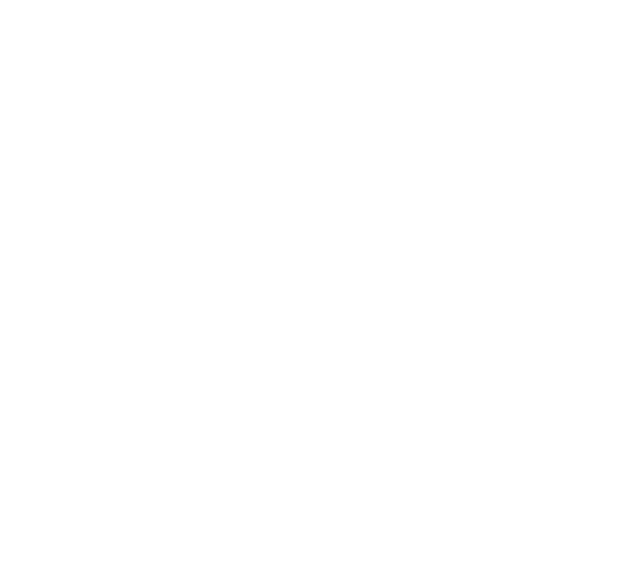
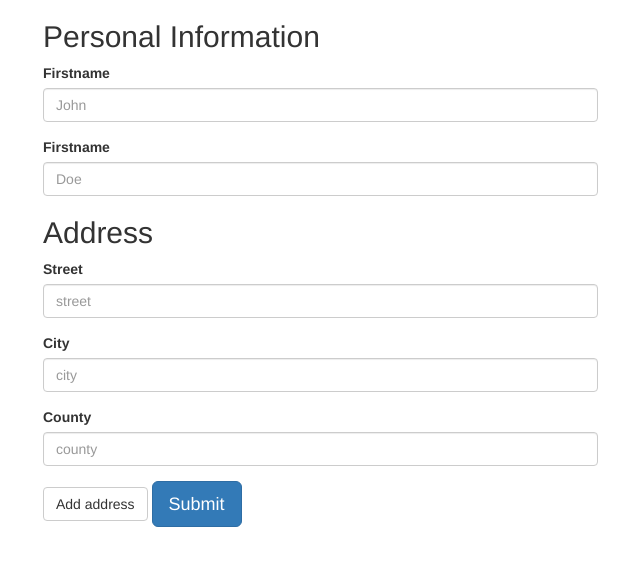
Before and after one commit to Injuguna/addressBook, a plain HTML site: page index.html in a window 1280 px wide. Shown: the whole page, without its empty margins (27-667 px from the left). Drawn offline with nearby package versions, Linux system fonts and the light colour scheme.

Commit message:
Create input form
Create the input form to pick the first and last name plus the address
of the new contact

```diff
--- a/index.html
+++ b/index.html
@@ -1,16 +1,85 @@
 <!DOCTYPE html>
 <html lang="en">
+
 <head>
     <meta charset="UTF-8">
     <meta name="viewport" content="width=device-width, initial-scale=1.0">
     <meta http-equiv="X-UA-Compatible" content="ie=edge">
     <link rel="stylesheet" href="https://maxcdn.bootstrapcdn.com/bootstrap/3.3.7/css/bootstrap.min.css">
-    <link rel="stylesheet"  href="css/style.css">
+    <link rel="stylesheet" href="css/style.css">
     <title>Address Book</title>
 </head>
+
 <body>
+
+    <!--Main container-->
+    <div class="container">
+
+        <!-- main row -->
+        <div class="row">
+            <!-- form column -->
+            <div class="col-xs-12 col-sm-12 col-md-6">
+                <form class="contacts">
+                    <h2>Personal Information</h2>
+                    <!-- firtname -->
+                    <div class="form-group">
+                        <label for="fname">Firstname</label>
+                        <input type="text" placeholder="John" class="form-control" id="fname">
+                    </div>
+                    <!-- lastname -->
+                    <div class="form-group">
+                        <label for="lname">Firstname</label>
+                        <input type="text" placeholder="Doe" class="form-control" id="lname">
+                    </div>
+                    <!-- address section -->
+                    <div class="address">
+                      <h2>Address</h2>
+                      <!-- street -->
+                      <div class="form-group">
+                          <label for="street">Street</label>
+                          <input type="text" placeholder="street" class="form-control street">
+                      </div>
+                      <!-- city -->
+                      <div class="form-group">
+                          <label for="city">City</label>
+                          <input type="text" placeholder="city" class="form-control city">
+                      </div>
+                      <!-- county -->
+                      <div class="form-group">
+                          <label for="county">County</label>
+                          <input type="text" placeholder="county" class="form-control county">
+                      </div>
+
+                    </div>
+                    <!-- address section end-->
+
+                    <button type="button" class="btn btn-default" id="addAddress">Add address</button>
+                    <button type="submit" class="btn btn-primary btn-lg">Submit</button>
+
+
+                </form>
+
+            </div>
+            <!-- form column end -->
+
+            <!-- contacts display column -->
+            <div class="col-xs-12 col-sm-12 col-md-6">
+
+            </div>
+            <!-- contacts display column end -->
+        </div>
+        <!-- main row end-->
+
+
+    </div>
+    <!--Main container end-->
+
+
+
+    <!--Js links-->
     <script src="https://ajax.googleapis.com/ajax/libs/jquery/3.2.1/jquery.min.js"></script>
     <script src="https://maxcdn.bootstrapcdn.com/bootstrap/3.3.7/js/bootstrap.min.js"></script>
     <script src="js/main.js"></script>
 </body>
+
 </html>
```
